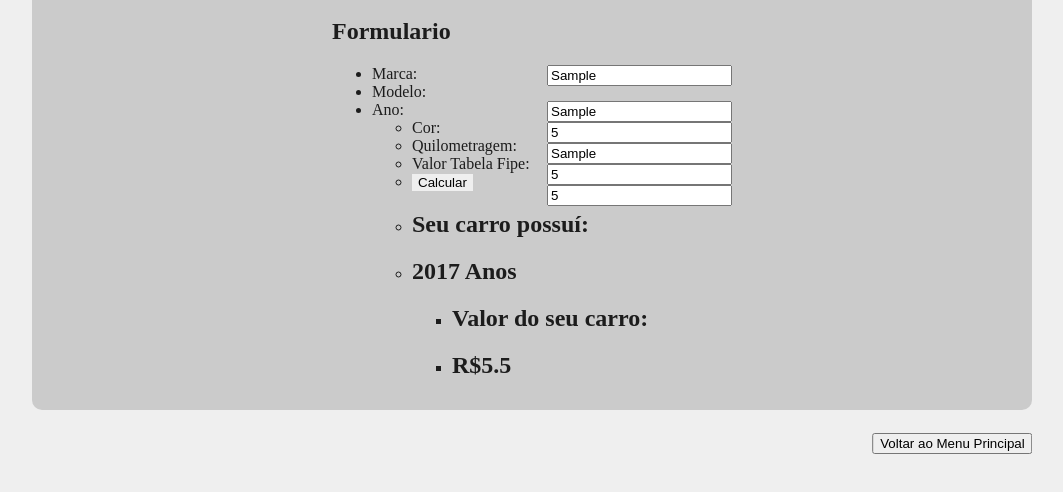
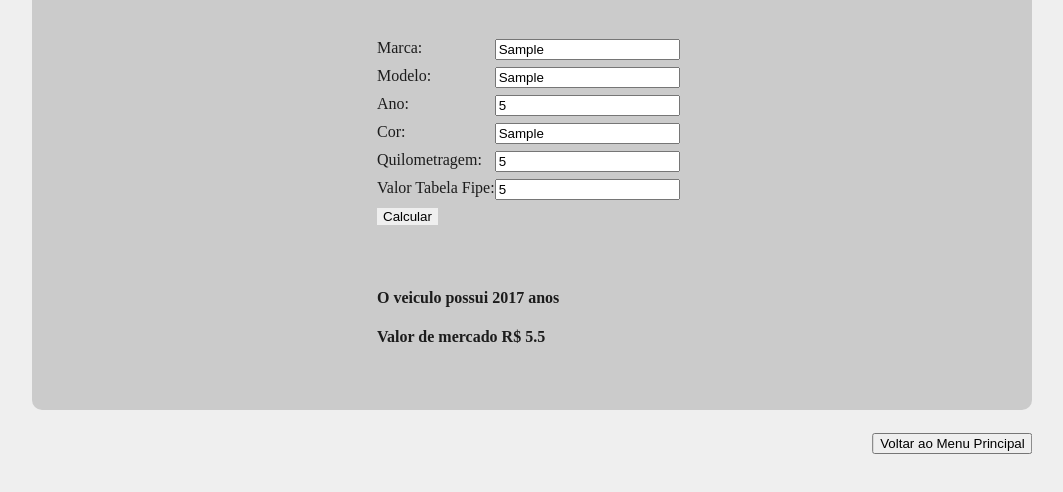
Before and after one commit to wgsteixeira/IES301A, a plain HTML site: page pages/tabelafipe.html in a window 1280 px wide. Both pictures are taken after typing "Sample", "Sample", "5", "Sample", "5", "5" into the empty fields and a click on the button "Calcular". Shown: the part 240-732 px from the top of the page, without its empty margins (108-1171 px from the left). Drawn offline with Linux system fonts and the light colour scheme.

Commit message:
Update Project

```diff
--- a/pages/datahora.js
+++ b/pages/datahora.js
@@ -3,11 +3,12 @@ function data() {
     let atual = new Date()
 
     let dia = atual.getDay()
+    let diaN = atual.getDate()
     let mes = atual.getMonth() + 1
     let ano = atual.getFullYear()
 
     d.textContent = diaSemana(dia)
-    mN.textContent = zeroEsquerda(mes)
+    dN.textContent = diaN
     mS.textContent = mesAno(mes)
     a.textContent = ano
 
--- a/pages/tabelafipe.html
+++ b/pages/tabelafipe.html
@@ -4,7 +4,7 @@
 <head>
     <meta charset="utf-8">
     <meta name="viewport" content="width=device-width, initial-scale=1">
-    <title>Laboratorio de Engenharia de Software</title>
+    <title>Projeto Tabela FIPE</title>
     <link href="../style.css" rel="stylesheet">
 
 </head>
@@ -18,7 +18,6 @@
         <div class="box">
             <h1>Calcular valor do carro</h1>
             <form>
-                <h2>Formulario</h2>
                 <ul>
                     <li>
                         <label for="campoMarca" class="label-control">Marca:</label>
@@ -32,8 +31,6 @@
                         <label for="campoAno" class="label-control">Ano: </label>
                         <input type="number" name="campoAno" id="campoAno" class="form-control">
                     </li>
-                    </li>
-                    <ul>
                     <li>
                         <label for="campoCor" class="label-control">Cor: </label>
                         <input type="text" name="campoCor" id="campoCor" class="form-control">
@@ -46,9 +43,6 @@
                         <label for="campoValor" class="label-control">Valor Tabela Fipe: </label>
                         <input type="number" name="campoValor" id="campoValor" class="form-control">
                     </li>
-                    </ul>
-
-                    <ul>
                     <li>
                         <button type="submit" id="teste" class="btn btn-danger">Calcular</button>
                     </li>
@@ -57,22 +51,9 @@
 
             <ul>
                 <li>
-                    <h2>Seu carro possuí:</h2>
+                    <h4 id="idadeCarro"></h4>
+                    <h4 id="valorCarro"></h4>
                 </li>
-                <li>
-                    <h2 id="resultado"></h2>
-                </li>
-
-                </li>
-                <ul>
-                    <li>
-                        <h2>Valor do seu carro:</h2>
-                    </li>
-                    <li>
-                        <h2 id="resultado1"></h2>
-                    </li>
-
-                </ul>
             </ul>
 
         </div>
--- a/pages/tabelafipe.js
+++ b/pages/tabelafipe.js
@@ -11,8 +11,8 @@ document.getElementById("teste").addEventListener("click", function(e){
     carro.valor = document.getElementById("campoValor").value;
 
     console.log(carro.valorMercado());
-    document.getElementById("resultado").innerHTML = carro.anosUtilizacao()+" Anos";
-    document.getElementById("resultado1").innerHTML = "R$"+carro.valorMercado();
+    document.getElementById("idadeCarro").innerHTML = "O veiculo possui  "+carro.anosUtilizacao()+" anos";
+    document.getElementById("valorCarro").innerHTML = "Valor de mercado   "+"R$ "+carro.valorMercado();
 
 })
 
--- a/style.css
+++ b/style.css
@@ -19,6 +19,15 @@ h3 {
     font-family: Helvetica;
     letter-spacing: 2px;
     margin-top: 20%;
+}
+
+ul{
+    list-style: none;
+    float: left;
+}
+
+li{
+    padding: 5px;
 }
 
 .form-control {
```
Also changed, not shown: Pages/array.html (+2 -2 lines), Pages/datahora.html (+3 -3 lines), Pages/desafiomozila.html (+3 -4 lines), Pages/palindromo.html (+2 -2 lines), Pages/relogio.html (+1 -1 lines), pages/letreiro.html (+1 -3 lines). Lines whose indentation alone changed are shown as unchanged.
